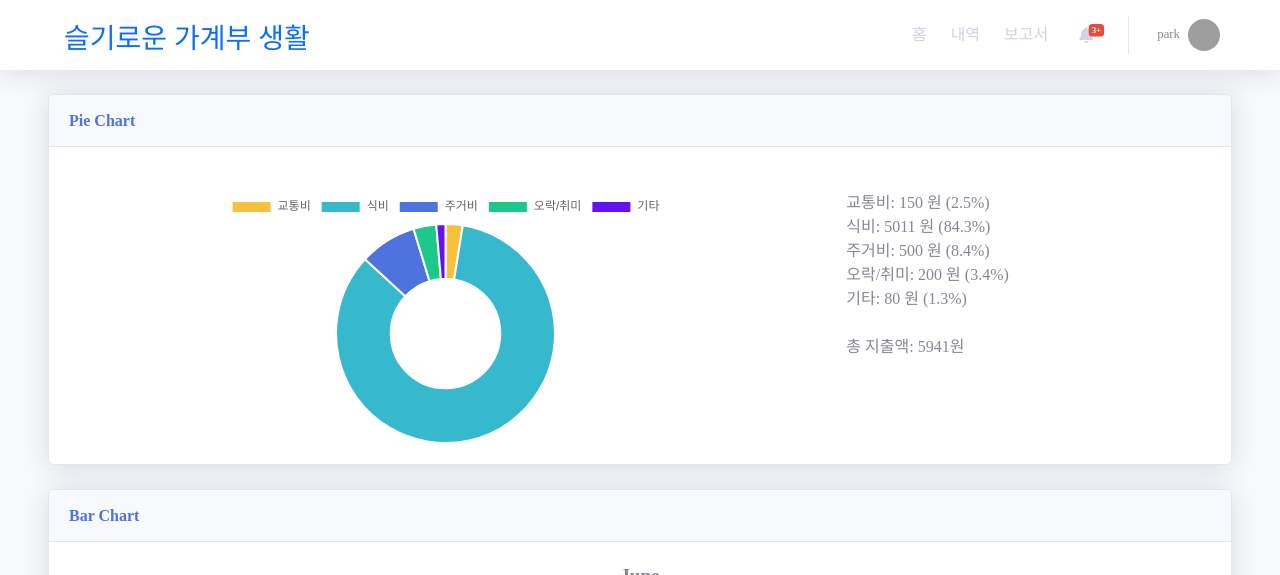
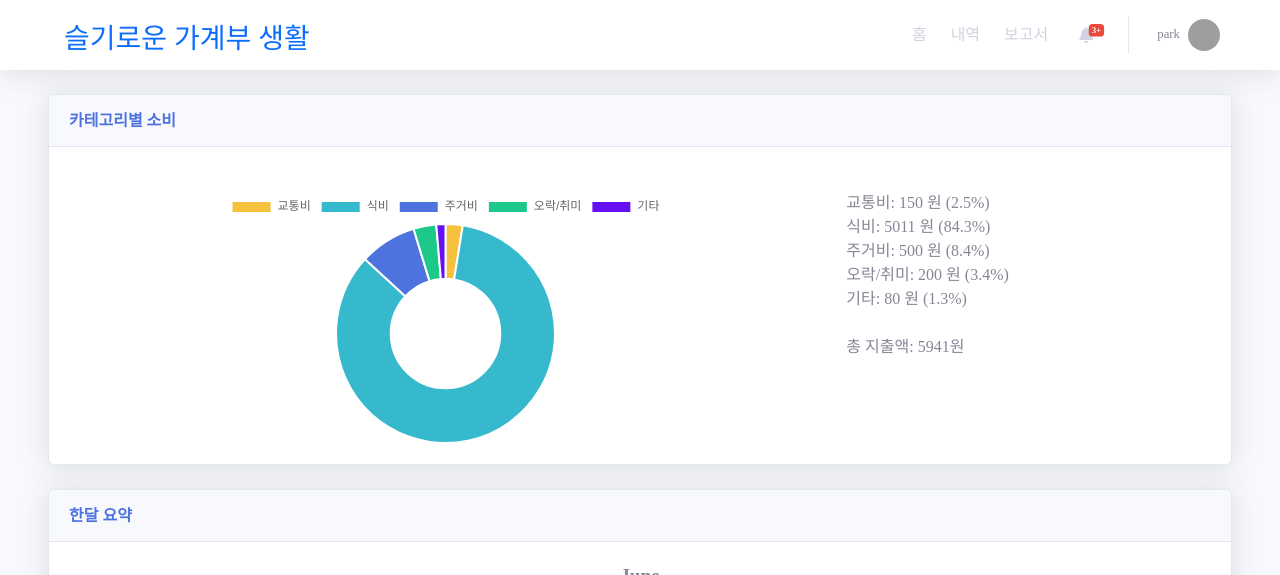
Before and after one commit to isj0228/sulgasaeng, a Vue app in the folder Skeleton_project/: page /chart in a window 1280 px wide. Shown: the top 575 px of the page. Built offline with nearby package versions, Linux system fonts and the light colour scheme; data requests are answered from the project's data file; grey boxes are pictures that could not be loaded; a web font is replaced by a local one.

Commit message:
한글로 변경

```diff
--- a/Skeleton_project/src/components/BarChart.vue
+++ b/Skeleton_project/src/components/BarChart.vue
@@ -1,7 +1,7 @@
 <template>
     <div class="card shadow mb-4">
       <div class="card-header py-3">
-        <h6 class="m-0 font-weight-bold text-primary">Bar Chart</h6>
+        <h6 class="m-0 font-weight-bold text-primary">한달 요약</h6>
       </div>
       <div class="card-body">
         <div id="monthLabel" class="text-center mb-4">{{ currentMonth }}</div>
--- a/Skeleton_project/src/components/PieChart.vue
+++ b/Skeleton_project/src/components/PieChart.vue
@@ -1,7 +1,7 @@
  <template>
     <div class="card shadow mb-4">
       <div class="card-header py-3">
-        <h6 class="m-0 font-weight-bold text-primary">Pie Chart</h6>
+        <h6 class="m-0 font-weight-bold text-primary">카테고리별 소비</h6>
       </div>
       <div class="card-body">
         <div class="row">
--- a/Skeleton_project/src/pages/Dashboard.vue
+++ b/Skeleton_project/src/pages/Dashboard.vue
@@ -35,14 +35,7 @@
         </div>
       </div>
 
-      <div class="card shadow mb-4">
-        <div class="card-header py-3">
-          <h6 class="m-0 font-weight-bold text-primary">최근 내역</h6>
-        </div>
-        <div class="card-body">
-          <Record />
-        </div>
-      </div>
+      <Pie/>
     </div>
     <div class="col-lg-4 mb-4">
       <div class="card shadow mb-4">
@@ -59,7 +52,7 @@ import Record from "@/pages/Card_Record.vue" // Record1.vue를 불러옵니다
 import Card1 from "@/components/Card1.vue"
 import Card2 from "@/components/Card2.vue"
 import RecordForm from "@/components/RecordForm.vue"
-
+import Pie from "@/components/PieChart.vue"
 
 </script>
 
```
